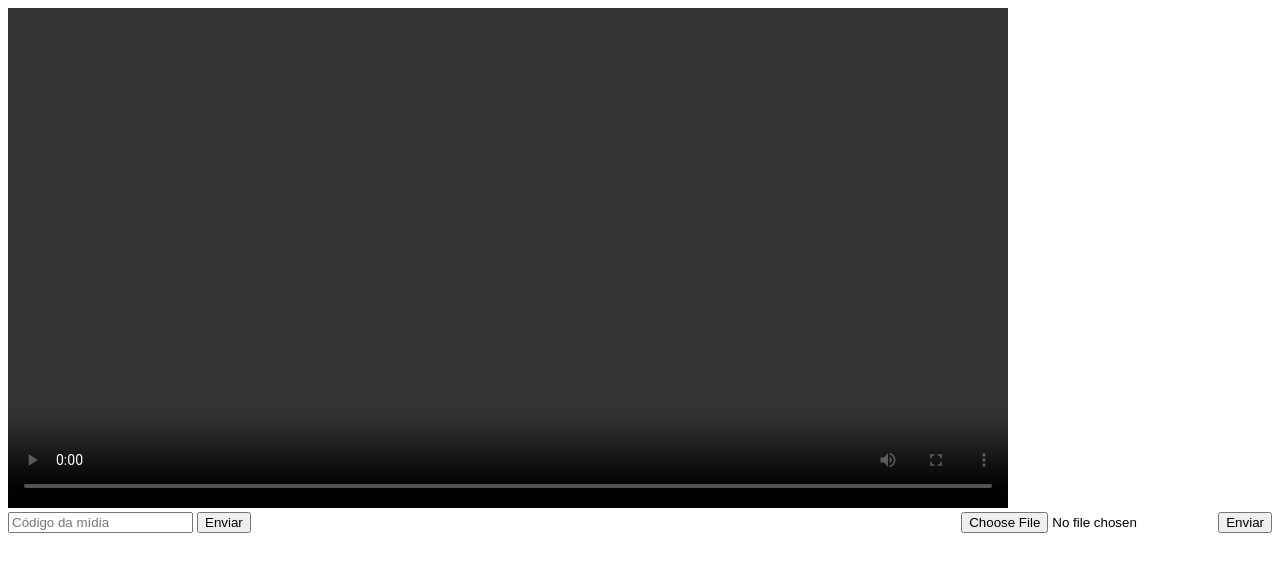
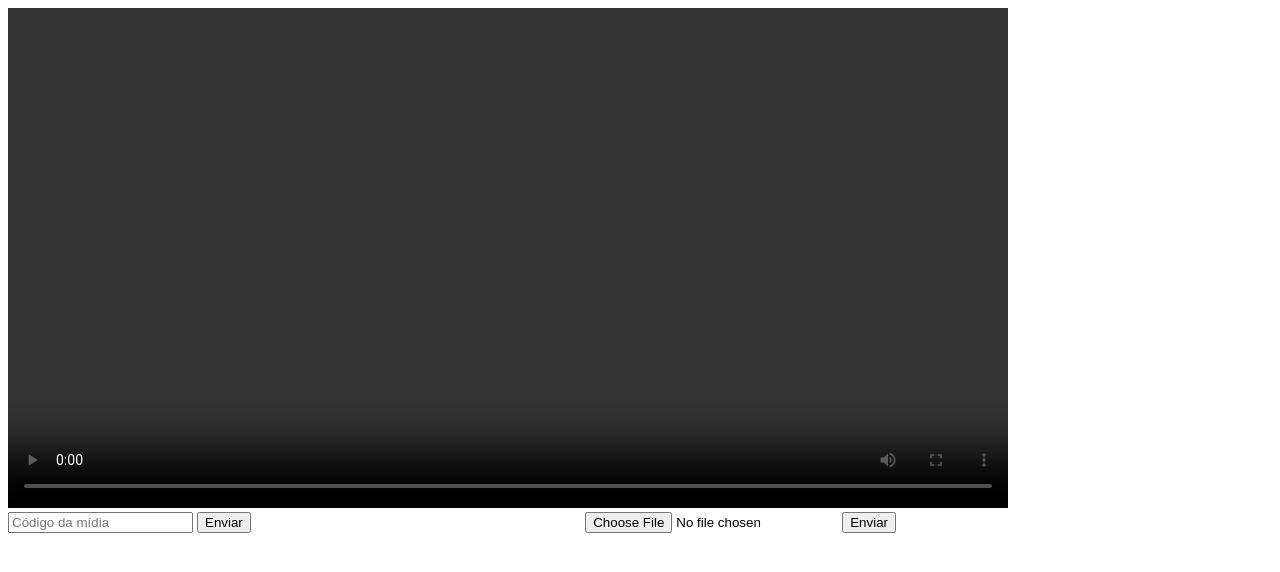
Before and after one commit to CampossCaio/player, a website: page public/index.html in a window 1280 px wide. Drawn offline with nearby package versions, Linux system fonts and the light colour scheme; no server answers.

Commit message:
style: change width

```diff
--- a/public/index.html
+++ b/public/index.html
@@ -13,7 +13,7 @@
     <!-- <track label="English" kind="subtitles" srclang="en" src="http://localhost:3333/subtitle/d2qYdWORBY-1548960206540_EN.vtt" default>
     <track label="Portuguese" kind="subtitles" srclang="pt" src="http://localhost:3333/subtitle/d2qYdWORBY-1548960181597_PT_BR.vtt"> -->
   </video>
-  <div style="display: flex; justify-content: space-between; width: 100%;">
+  <div style="display: flex; justify-content: space-between; width: 888px;">
     <div>
       <input id='input' placeholder="Código da mídia" type="text">
       <button id='button'>Enviar</button>
```
